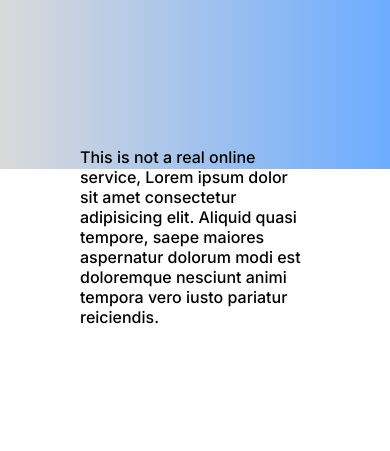
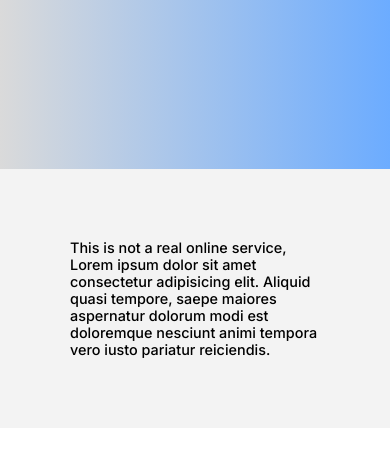
Before and after one commit to andermendz/odin-signup, a plain HTML site: page index.html in a window 390 px wide. Shown: the top 451 px of the page. Drawn offline with Linux system fonts and the light colour scheme; a web font is replaced by a local one.

Commit message:
fixed responsive elements on top issue

```diff
--- a/styles.css
+++ b/styles.css
@@ -36,7 +36,8 @@ button {
 .text {
   display: flex;
   justify-self: flex-start;
-  padding: 70px;
+  padding: 60px;
+  font-size: 0.9em;
 }
 .gradient {
   width: 100%;
@@ -107,6 +108,7 @@ button {
 @media (max-width: 600px) {
   #container {
     flex-direction: column;
+    justify-content: normal;
   }
   .gradient {
     width: 100%;
@@ -115,9 +117,11 @@ button {
     max-width: 100%;
   }
 
+
   .form {
     width: 100vw;
     height: 40vh;
+    justify-content: normal;
   }
 
   #form-p2 {
```
